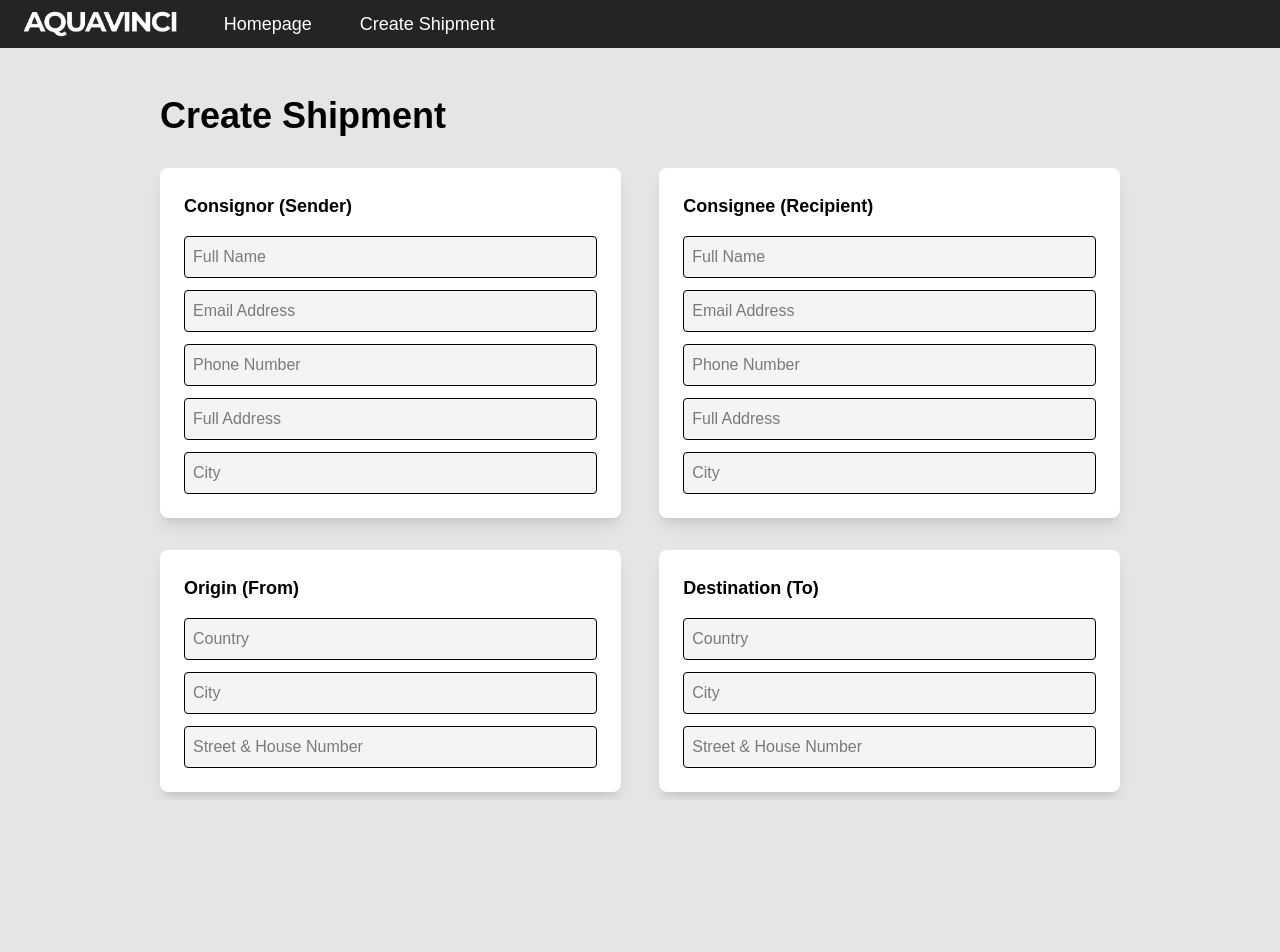
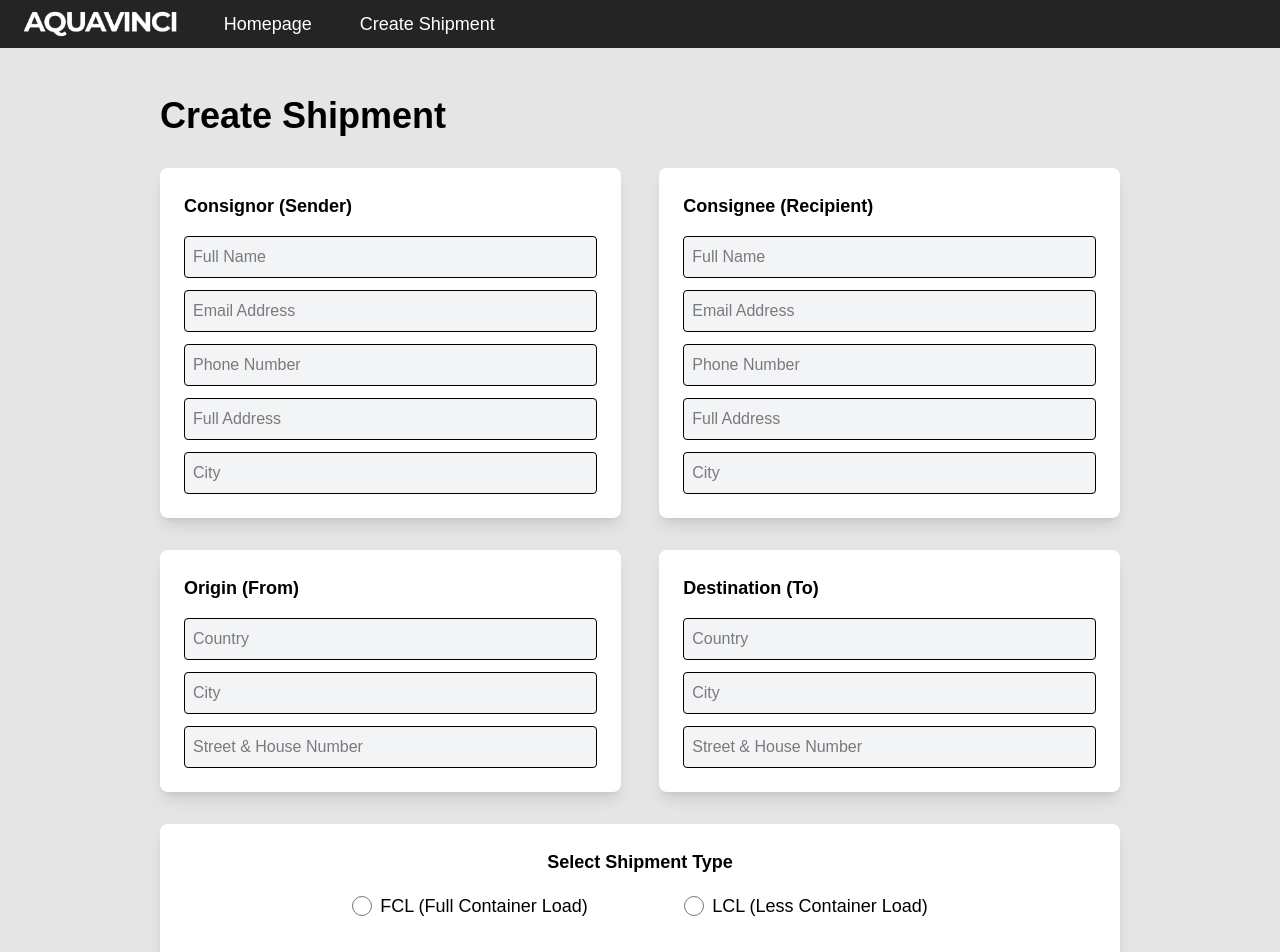
Before and after one commit to AlketKuehne/aquavinci, a Next.js app: page /shipment in a window 1280 px wide. Shown: the top 952 px of the page. Before the commit the page ends 800 px from the top, so only its background shows below. Built offline with nearby package versions, Linux system fonts and the light colour scheme.

Commit message:
added lcl fcl box

```diff
--- a/app/shipment/page.tsx
+++ b/app/shipment/page.tsx
@@ -72,6 +72,27 @@ export default function ShipmentPage() {
             <input type="text" placeholder="Street & House Number" className="w-full p-2 border rounded bg-gray-100" />
           </div>
         </div>
+
+        {/* New Large Box in the Middle */}
+        <div className="bg-white p-6 shadow-lg rounded-lg w-full mt-8 flex flex-col items-center">
+          <h2 className="text-lg font-bold mb-4">Select Shipment Type</h2>
+          <div className="flex justify-around w-full max-w-2xl">
+            {/* FCL Option */}
+            <label className="flex items-center space-x-2">
+              <input type="radio" name="shipmentType" value="FCL" className="w-5 h-5" />
+              <span className="text-lg font-medium">FCL (Full Container Load)</span>
+            </label>
+
+            {/* LCL Option */}
+            <label className="flex items-center space-x-2">
+              <input type="radio" name="shipmentType" value="LCL" className="w-5 h-5" />
+              <span className="text-lg font-medium">LCL (Less Container Load)</span>
+            </label>
+          </div>
+
+          {/* Placeholder Space for Future Content */}
+          <div className="mt-12"></div>
+        </div>
       </div>
     </div>
   );
```
